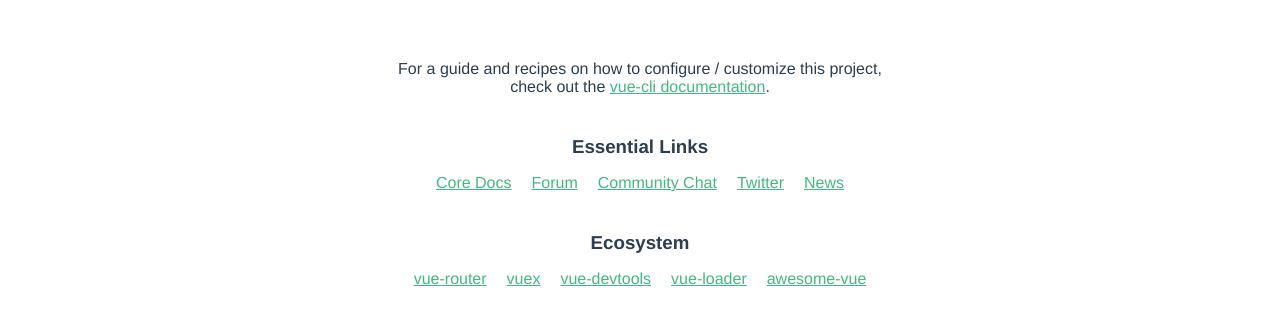
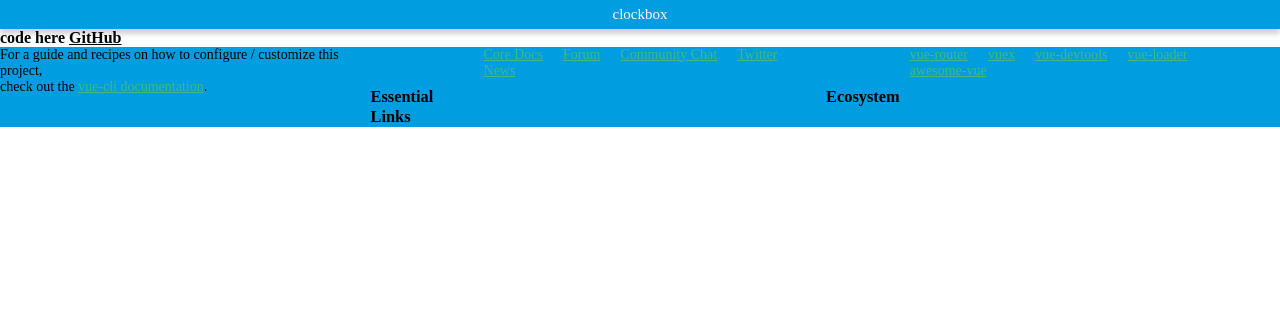
Before and after one commit to BeatrizTSilva/telemetriaVue, a Vue app: page / in a window 1280 px wide. Shown: the top 324 px of the page. Built offline with nearby package versions, Linux system fonts and the light colour scheme.

Commit message:
weird ass changes to app.vue

```diff
--- a/src/App.vue
+++ b/src/App.vue
@@ -1,35 +1,95 @@
 <template>
   <div id="app">
+    <!--div id="top">
+        <p>should be in the header</p>
+    </div-->
     <div id="header">
       <div id="clockbox">
-
+        <!--script src="clock.js"></script-->
+        <p>clockbox</p>
       </div>
-
+	  </div>
+    <div class="container-center">
+      <p id="github_code">
+        code here <a href="https://github.com/pisar-relva/telemetriaVue">GitHub</a>
+      </p>
     </div>
-    <!--img id="logo" src="./assets/rover.ico"-->
-    <Main_file />
+    <Main />
   </div>
 </template>
 
 <script>
-import Main_file from '@/components/Main_file.vue'
+import Main from './components/Main.vue'
 
 export default {
   name: 'App',
   components: {
-    Main_file
+    Main
   }
 }
 </script>
 
 <style>
-/* Aplica-se a tudo */
+/* For the whole app */
+* {
+  box-sizing: border-box;
+  margin: 0;
+  font-family:Klavika Basic;
+}
+
+/* contains container-center */
+.top {
+  background-color: #009de0;
+  font-size: 14px;
+  display: flex;
+}
+
+/* center */
+.container-center {
+  display: flex;
+  height: auto;
+  width: auto;
+  margin: auto;
+}
+
+/* blue header and clock */
+#header{
+	padding:5.75px; text-align:center; background:#009de0; width:100%; font-size:15px;
+	font-family:verdana; color:white; box-shadow:0px 5px 5px #D3D3D3;
+}
+
 #app {
-  font-family: Avenir, Helvetica, Arial, sans-serif;
+  -webkit-font-smoothing: antialiased;
+  -moz-osx-font-smoothing: grayscale;
+}
+/*#app {
+  border:2px; font-family:Klavika Basic; margin:0px;
+	background-color:white; color:#46555f;
   -webkit-font-smoothing: antialiased;
   -moz-osx-font-smoothing: grayscale;
   text-align: center;
   color: #2c3e50;
   margin-top: 60px;
+}*/
+
+/* for the letters */
+#github_code {
+  float: right;
+  color: black;
+  font-weight: bold;
 }
+ /* for the link */
+#github_code a {
+  color: black;
+}
+
+footer {
+  position: fixed;
+  bottom: 0;
+  padding: 0.5rem 1rem;
+  width: 100%;
+  font-size: 0.7rem;
+  background-color: #009de0;
+}
+
 </style>
```
Also changed, not shown: src/components/Main.vue (renamed from src/components/Main_file.vue).
